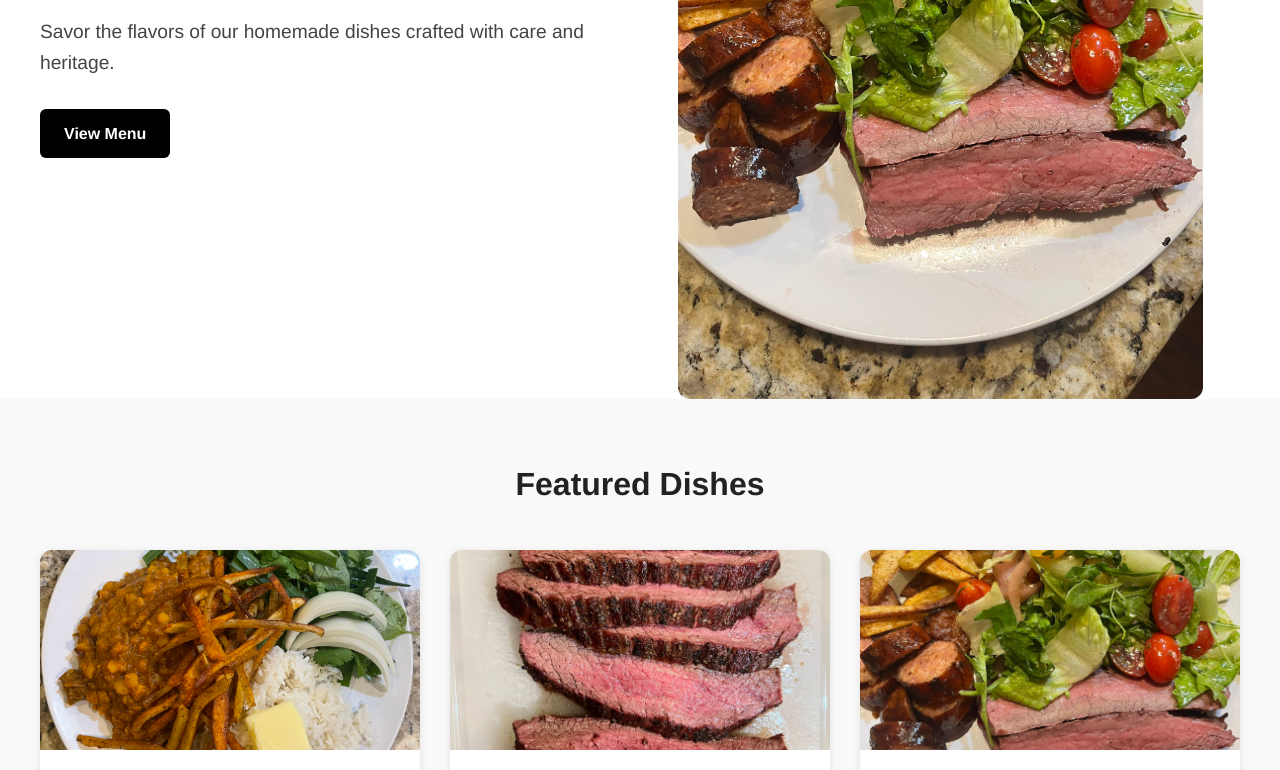
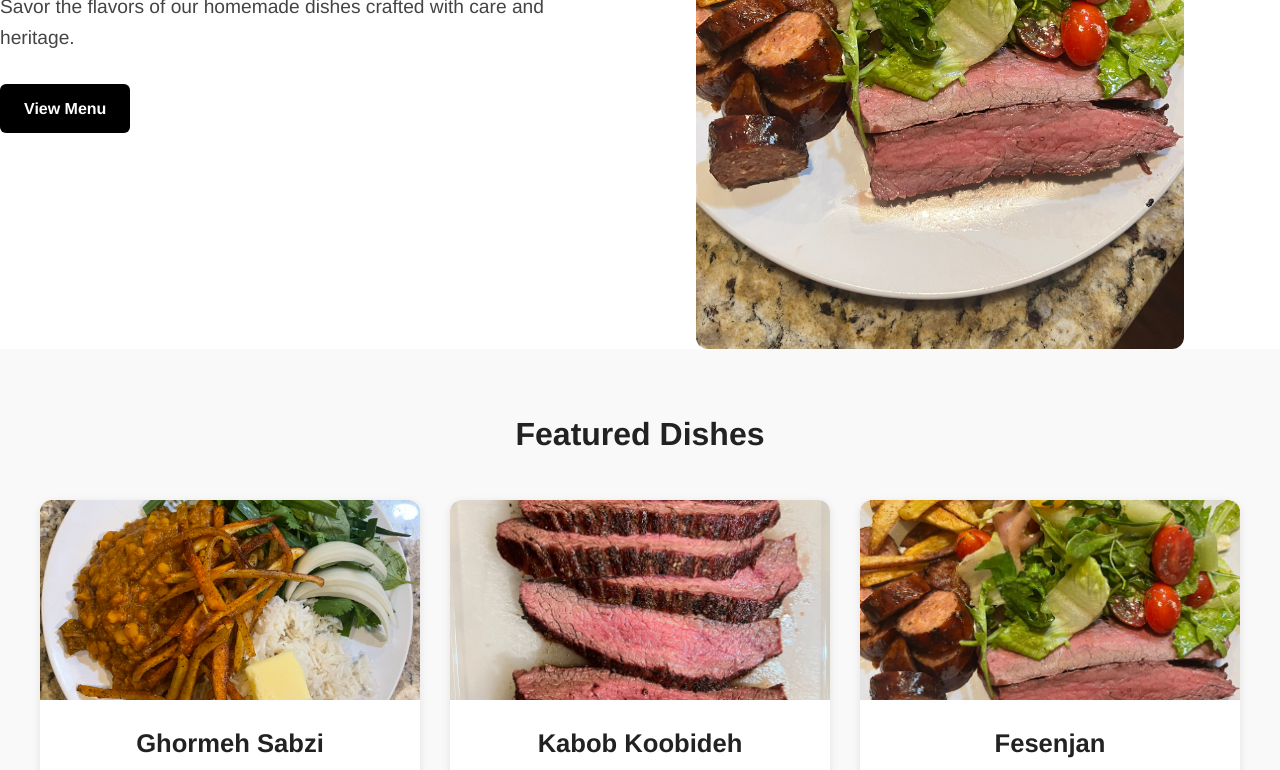
Before and after one commit to parsazarei/fuzzy-garbanzo, a plain HTML site: page index.html in a window 1280 px wide. Shown: the part 393-1163 px from the top of the page. Drawn offline with Linux system fonts and the light colour scheme.

Commit message:
Update styles.css

```diff
--- a/styles.css
+++ b/styles.css
@@ -57,9 +57,9 @@ body {
   display: flex;
   align-items: center;
   justify-content: space-between;
-  height: 700px;        /* ↑ make bigger */
+  height: 650px;        /* ↑ make bigger */
   min-height: 500px;    /* never smaller than this */
-  padding: 0 40px;
+  padding: 0 0px;
   background: #fff;
 }
 
```
